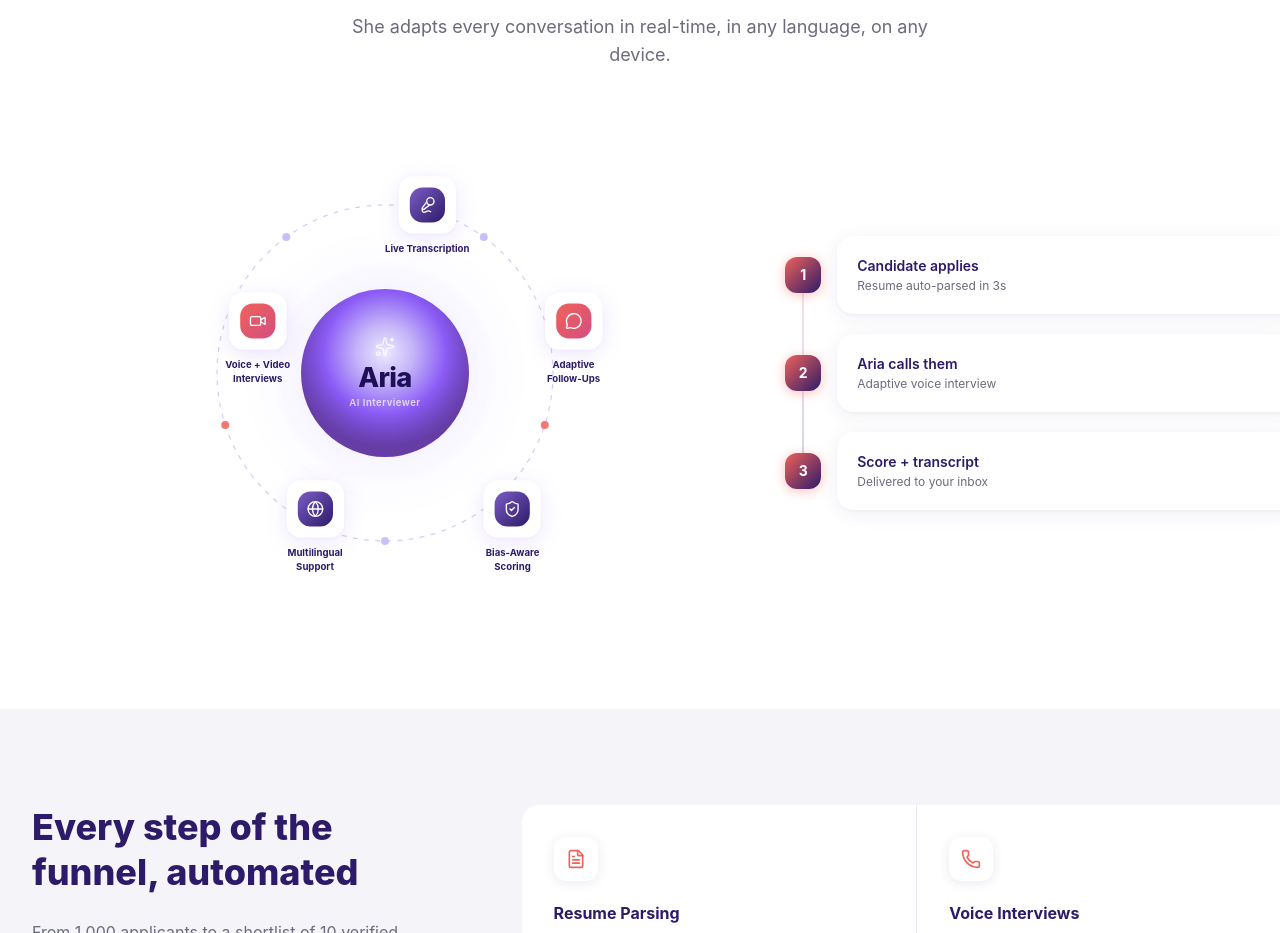
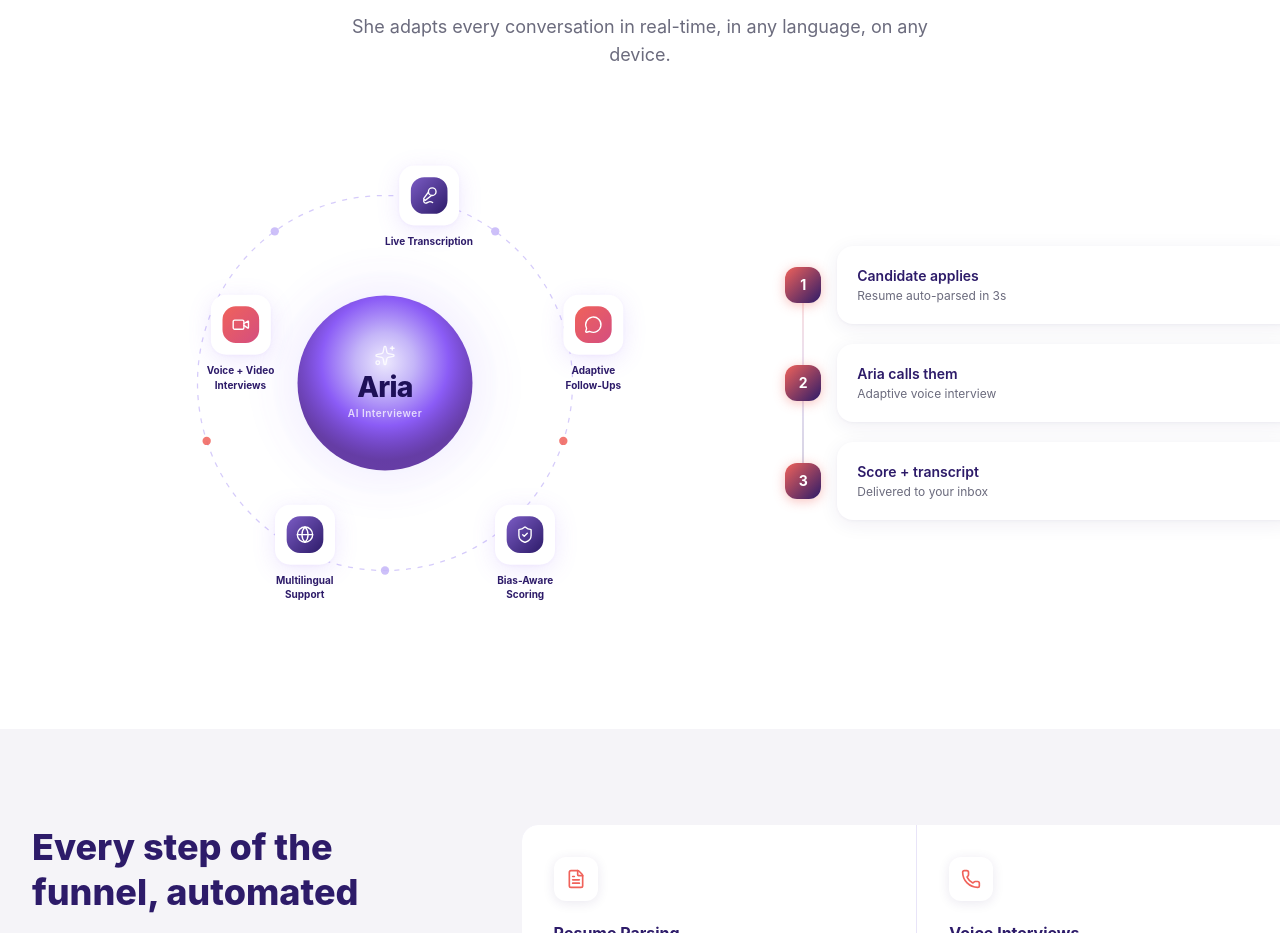
Before and after one commit to kashishakanksha754-coder/recruitAI, a Next.js app: page / in a window 1280 px wide. Shown: the part 1001-1934 px from the top of the page. Built offline with nearby package versions, Linux system fonts and the light colour scheme.

Commit message:
fix: increase ring radius and reduce glow blur to prevent orb crowding cards

```diff
--- a/src/components/AriaHub.tsx
+++ b/src/components/AriaHub.tsx
@@ -6,7 +6,7 @@ import { Mic2, MessageCircle, ShieldCheck, Globe, Video, Sparkles } from "lucide
 const BASE = 600;
 const CX = BASE / 2;
 const CY = BASE / 2;
-const RING_R = 210;
+const RING_R = 225;
 const CARD = 72;
 
 function polar(deg: number, r = RING_R) {
@@ -28,7 +28,7 @@ export default function AriaHub({ compact = false }: { compact?: boolean }) {
   const reduced = useReducedMotion() ?? false;
   const ref = useRef<HTMLDivElement>(null);
   const inView = useInView(ref, { once: true, margin: "-80px" });
-  const size = compact ? 340 : 480;
+  const size = compact ? 360 : 500;
   const scale = size / BASE;
 
   return (
@@ -51,7 +51,7 @@ export default function AriaHub({ compact = false }: { compact?: boolean }) {
               <stop offset="100%" stopColor="#A78BFA" stopOpacity="0"   />
             </radialGradient>
             <filter id="ah-halo" filterUnits="userSpaceOnUse" x="60" y="60" width="480" height="480">
-              <feGaussianBlur stdDeviation="28" />
+              <feGaussianBlur stdDeviation="18" />
             </filter>
           </defs>
 
@@ -99,7 +99,7 @@ export default function AriaHub({ compact = false }: { compact?: boolean }) {
           />
         </svg>
 
-        {/* ── Center \"Aria\" label ── */}
+        {/* ── Center "Aria" label ── */}
         <div className="absolute inset-0 flex flex-col items-center justify-center pointer-events-none">
           <motion.div
             className="flex flex-col items-center"
```
